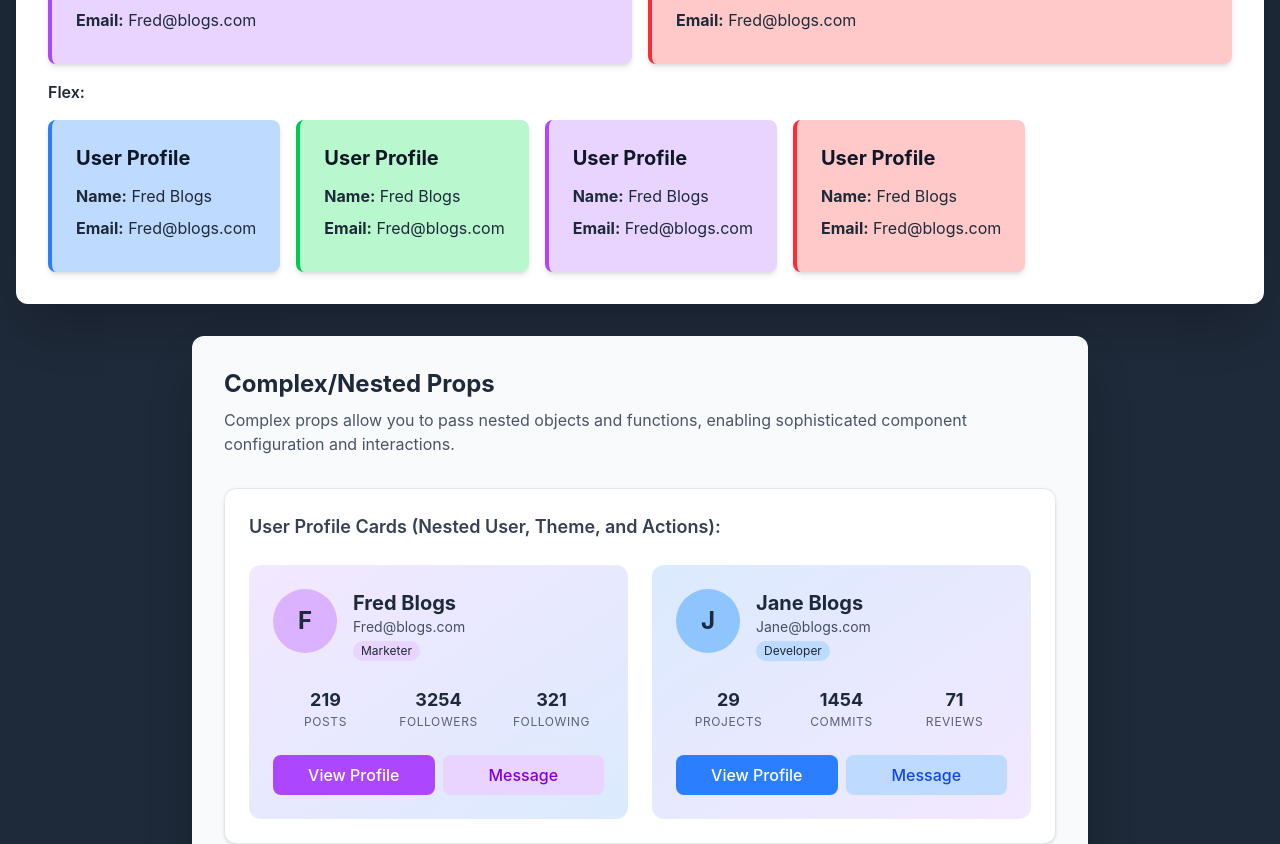
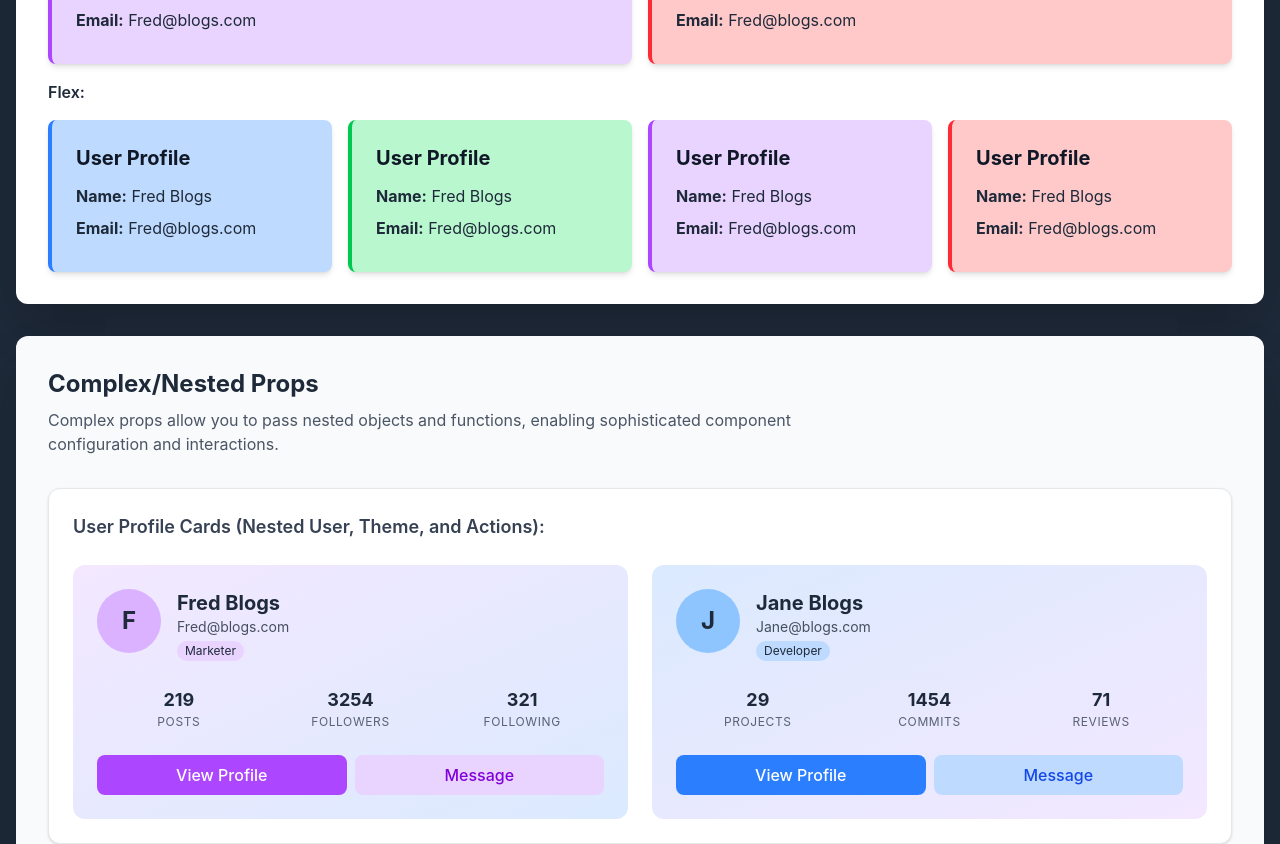
Before and after one commit to tielmess/tm001react, a React (Vite) app: page / in a window 1280 px wide. Shown: the part 1148-1992 px from the top of the page. Built offline with nearby package versions, Linux system fonts and the light colour scheme.

Commit message:
Updat for CSS amends

```diff
--- a/src/components/ChildrenProps.jsx
+++ b/src/components/ChildrenProps.jsx
@@ -19,7 +19,7 @@
 
 function Container({ children, layout = "vertical" }) {
   const layoutClasses = {
-    vertical: "flex flex-col-4 gap-4",
+    vertical: "grid grid-cols-1 sm:grid-cols-2 lg:grid-cols-4 gap-4",
     horizontal: "flex flex-row flex-wrap gap-4",
     grid: "grid grid-cols-1 md:grid-cols-2 gap-4",
   };
--- a/src/components/ComplexProps.jsx
+++ b/src/components/ComplexProps.jsx
@@ -128,7 +128,7 @@
   ];
 
   return (
-    <section className="p-8 bg-gray-50 rounded-xl shadow-2xl max-w-4xl mx-auto">
+    <section className="p-8 bg-gray-50 rounded-xl shadow-2xl">
       <h2 className="text-2xl font-bold mb-2 text-gray-800">
         Complex/Nested Props
       </h2>
```
